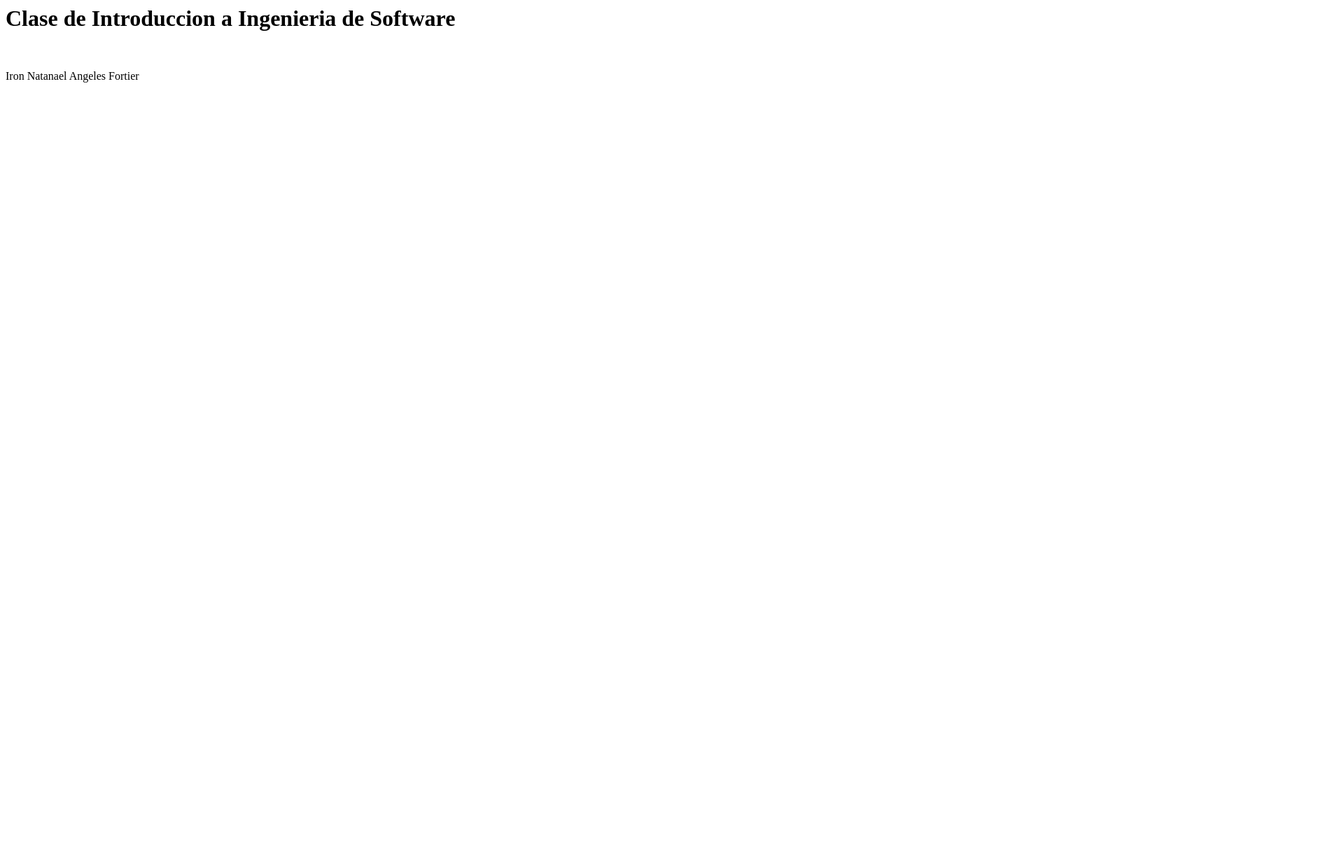
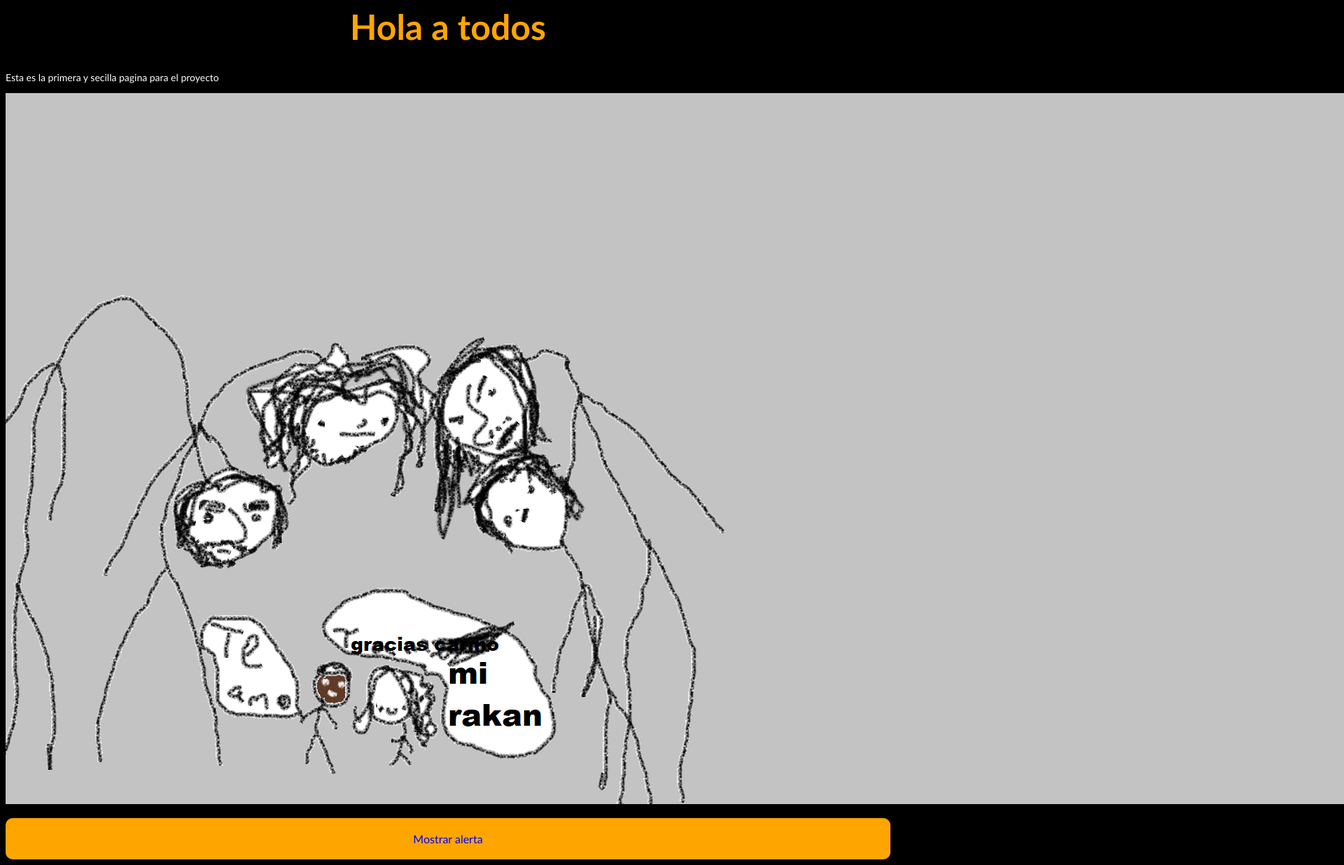
Before and after one commit to IronFortier/introIS, a plain HTML site: page MyFirstApp/index.html in a window 1280 px wide. Shown: the whole page at 70% size, 1920 px wide, since content can reach past the window. Before the commit the page ends 800 px from the top, so only its background shows below. Drawn offline with Linux system fonts and the light colour scheme.

Commit message:
Añadi pagina a
xd

```diff
--- a/MyFirstApp/index.html
+++ b/MyFirstApp/index.html
@@ -1,7 +1,20 @@
 <html>
-  <body>
-    <h1>Clase de Introduccion a Ingenieria de Software</h1>
-    <br>
-    <p> Iron Natanael Angeles Fortier</p>
-  </body>
+    <head>
+        <meta charset="utf-8"/>
+        <link rel = "stylesheet" href="style.css">
+        <script type="text/javascript" src="scripts.js"></script>
+    </head>
+
+    <body>
+
+        <h1 class="title">Hola a todos</h1>
+        <p class="texto">Esta es la primera y secilla pagina para el proyecto</p>
+
+        <img src="Te amo rakan.png">
+
+        <div class="division1" onclick="alerta()" >
+            Mostrar alerta
+        </div>
+
+    </body>
 </html>
--- /dev/null
+++ b/MyFirstApp/scripts.js
@@ -0,0 +1,4 @@
+function alerta(){
+    var operation=12+1;
+    alert("la suma de 12 + 1 es igual a:" + operation);
+}
--- /dev/null
+++ b/MyFirstApp/style.css
@@ -0,0 +1,31 @@
+body{
+    background-color: black;
+}
+
+.title{
+    color: orange;
+    font-size: 50px;
+    font-family: 'Trebuchet MS', 'Lucida Sans Unicode', 'Lucida Grande', 'Lucida Sans', Arial, sans-serif;
+    text-align: center;
+    text-decoration: none;
+}
+
+.texto{
+    color: white;
+    font-size: 14px;
+    font-family: 'Trebuchet MS', 'Lucida Sans Unicode', 'Lucida Grande', 'Lucida Sans', Arial, sans-serif;
+    text-decoration: none;
+}
+
+.division1{
+    background-color:orange;
+    color: blue;
+    margin-top: 20px;
+    padding: 20px;
+    text-align: center;
+    font-family: 'Trebuchet MS', 'Lucida Sans Unicode', 'Lucida Grande', 'Lucida Sans', Arial, sans-serif;
+    border-radius: 10px;
+    cursor: pointer;
+
+
+}
```
